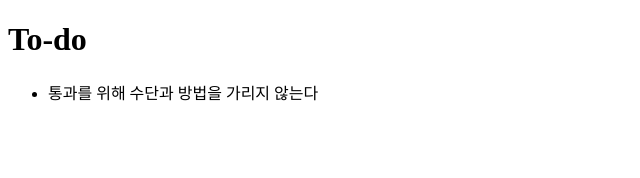
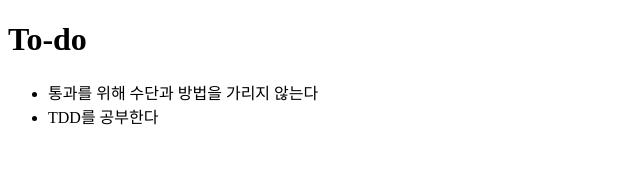
Before and after one commit to seokzin/soscode, a React app in the folder TDD/feconf/: page / in a window 1280 px wide. Shown: the top 178 px of the page, without its empty margins (0-640 px from the left). Built offline with nearby package versions, Linux system fonts and the light colour scheme; the HTML template or start-up script is replaced by a standard one.

Commit message:
feat(App): List 컴포넌트 연동
- tasks 더미 배열이 하드코딩인 것은 알지만 우리의 목적은 어떻게든
  테스트를 성공시키는 것임을 명심하자

```diff
--- a/TDD/feconf/src/App.jsx
+++ b/TDD/feconf/src/App.jsx
@@ -1,12 +1,17 @@
 import React from "react";
 
+import List from "./List";
+
 export default function App() {
+  const tasks = [
+    { id: 1, title: "통과를 위해 수단과 방법을 가리지 않는다" },
+    { id: 1, title: "TDD를 공부한다" },
+  ];
+
   return (
     <div>
       <h1>To-do</h1>
-      <ul>
-        <li>통과를 위해 수단과 방법을 가리지 않는다</li>
-      </ul>
+      <List tasks={tasks} />
     </div>
   );
 }
```
